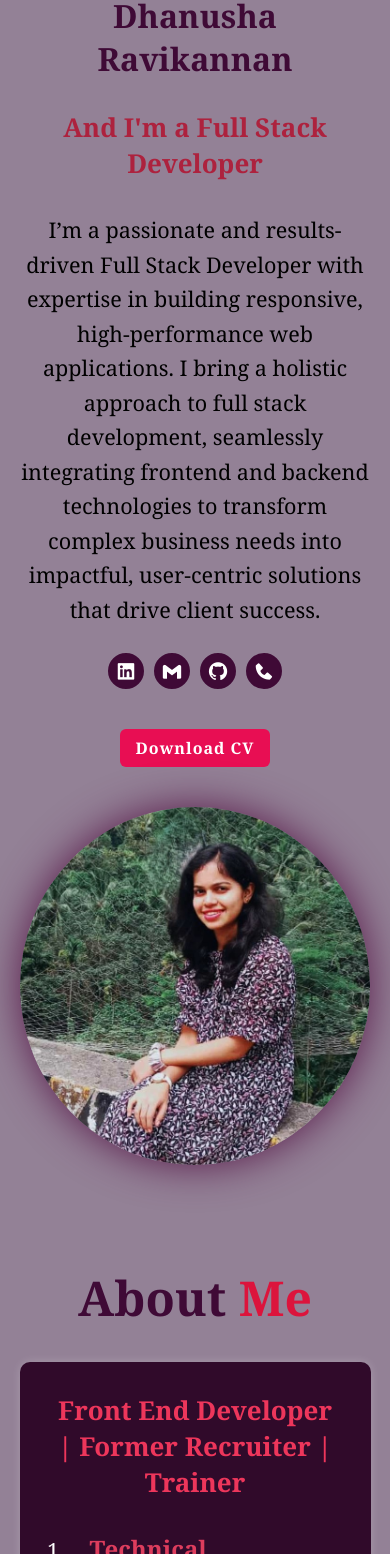
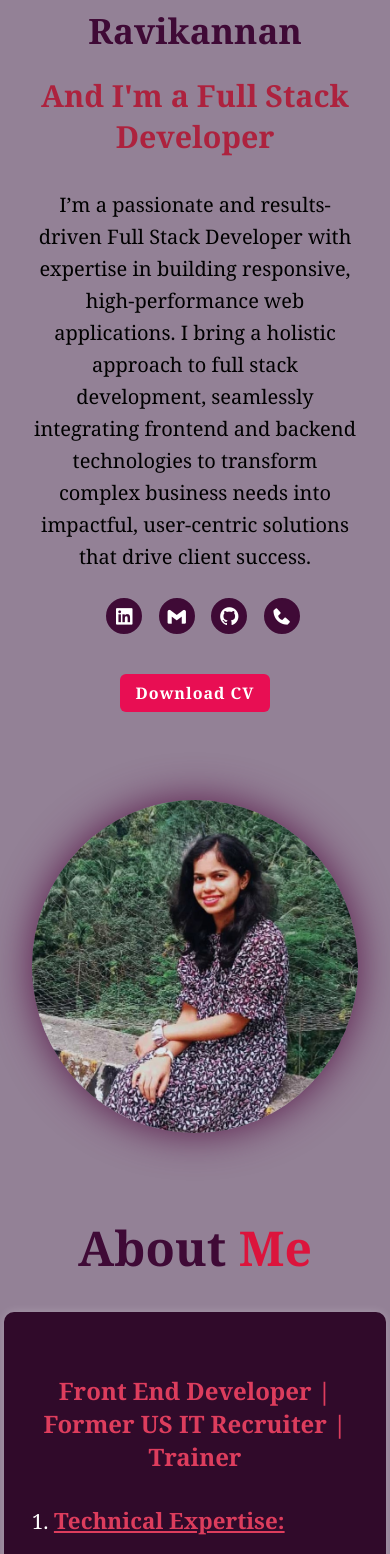
Before and after one commit to Dhanusha-Ravikannan/Protfolio-, a React (Create React App) app in the folder protfolio/: page / in a window 390 px wide. Shown: the part 194-1748 px from the top of the page. Built offline with nearby package versions, Linux system fonts and the light colour scheme.

Commit message:
pages made responsive

```diff
--- a/protfolio/src/Components/About.css
+++ b/protfolio/src/Components/About.css
@@ -22,7 +22,7 @@
 
 .about {
   text-align: center;
-  width: 90%;
+  width: 85%;
   background-color: rgb(48, 10, 42);
   padding: 30px;
   border-radius: 10px;
@@ -30,9 +30,11 @@
   color: white;
 }
 
-h4 {
-  font-size: 26px;
+.about h3 {
+  font-size: 1.8rem;
   color: rgb(237, 54, 91);
+  color: rgb(221, 61, 93);
+
 }
 
 .about-list {
@@ -64,9 +66,8 @@ h4 {
 
 .about-list strong {
   font-size: 1.5rem;
-  color: aqua;
-  color: rgb(203, 74, 128);
   color: rgb(221, 61, 93);
+  text-decoration: underline;
 
 }
 
@@ -76,3 +77,44 @@ h4 {
   font-size: 1.3rem;
   width: 97%;
 }
+
+
+@media screen and (max-width: 480px) {
+  .about h3 {
+    font-size: 1.5rem;
+    color: rgb(237, 54, 91);
+    color: rgb(221, 61, 93);
+
+
+  }
+
+  .about-list strong {
+
+    font-size: 1.4rem;
+    color: rgb(221, 61, 93);
+    text-decoration: underline;
+
+  }
+  .about-list li {
+    text-align: left;
+    padding-left: 0px;
+    font-size: 1.3rem;
+    width: 97%;
+
+  }
+
+  .about {
+    text-align: center;
+    width: 98%;
+    background-color: rgb(48, 10, 42);
+    padding: 30px;
+    border-radius: 10px;
+    box-shadow: 0px 0px 10px rgba(255, 255, 255, 0.2);
+    color: white;
+  }
+
+  .about-title{
+    margin-top: 2rem;
+  }
+
+}
--- a/protfolio/src/Components/About.jsx
+++ b/protfolio/src/Components/About.jsx
@@ -10,7 +10,7 @@ const About = () => {
         </div>
 
         <section className="about">
-          <h4>Front End Developer | Former Recruiter | Trainer </h4>
+          <h3>Front End Developer | Former US IT Recruiter | Trainer </h3>
 
           <ol className="about-list">
             <li>
@@ -74,7 +74,7 @@ const About = () => {
             <br />
             <br />
             <li>
-              <strong>Additional Experience </strong>
+              <strong>Additional Experience: </strong>
               <ul>
                 <li>
                   <b>Frontend Development Trainer: </b>
--- a/protfolio/src/Components/Contact.css
+++ b/protfolio/src/Components/Contact.css
@@ -13,7 +13,7 @@
 
 .back {
   background-color: rgb(51, 10, 44);
-  max-width: 90%;
+  max-width: 85%;
   padding: 2rem;
   border-radius: 8px;
   display: flex;
@@ -24,14 +24,13 @@
 }
 
 .contact-container h2 {
-  font-size: 3rem;
+  font-size: 3.2rem;
   color: rgb(51, 10, 44);
   font-weight: bold;
   margin-bottom: 2rem;
 }
 
 .sub-title {
-  background-color: rgb(51, 10, 44);
   max-width: 90%;
   padding: 1rem;
   border-radius: 5px;
@@ -97,7 +96,15 @@ button:hover {
 
 .back:hover {
   cursor: pointer;
-  box-shadow: 0 0 10px rgb(103, 16, 97);
+  box-shadow: 0 0 10px rgb(205, 198, 204);
+}
+
+.back:hover{
+  background-color: #260e1f;
+  box-shadow: 0 0 20px rgb(103, 16, 97);
+  box-shadow: 0 0 10px rgb(205, 198, 204);
+  cursor: pointer;
+
 }
 
 @media (max-width: 1024px) {
@@ -137,17 +144,20 @@ button:hover {
   .back {
     max-width: 100%;
     padding: 1rem;
+    padding-bottom: 2rem;
+    margin-top: 0rem;
   }
   h2 {
     font-size: 1.8rem;
   }
   .sub-title {
-    font-size: 0.9rem;
-    padding: 0.8rem;
+    font-size: 1.2rem;
+    padding: 0rem;
   }
   .home-scl {
-    gap: 10px;
+    gap: 0.5px;
   }
+
   button {
     font-size: 0.85rem;
     padding: 8px 16px;
@@ -155,4 +165,14 @@ button:hover {
   .copy-right {
     font-size: 13px;
   }
+
+  .contact-left p {
+    font-size: 1.2rem;
+    margin-top: 10px;
+  }
+
+  .contact-left {
+    margin-top: 2.5rem;
+
+  }
 }
--- a/protfolio/src/Components/Experience.css
+++ b/protfolio/src/Components/Experience.css
@@ -25,7 +25,7 @@
 .experience-card {
   background-color: rgb(46, 11, 41);
   color: white;
-  padding: 30px;
+  padding: 60px;
   margin: 0rem auto;
   border-radius: 10px;
   width: 100%;
@@ -37,7 +37,7 @@
 .experience-card h3 {
   color: rgb(237, 85, 115);
   color: rgb(237, 54, 91);
-  font-size: 1.8rem;
+  font-size: 2rem;
   margin: 0 auto 20px auto;
   text-align: center;
   text-decoration: underline;
@@ -48,6 +48,7 @@
   margin: 5px 0;
   line-height: 1.6;
   font-size: 1.2rem;
+  font-size: 1.3rem;
 }
 
 .experience-card ul {
@@ -59,7 +60,7 @@
   font-size: 1rem;
   margin-bottom: 8px;
   list-style-type: disc;
-  font-size: 1.2rem;
+  font-size: 1.3rem;
 }
 
 .experience-card strong {
@@ -69,6 +70,7 @@
 .experience-card:hover {
   background-color: #260e1f;
   box-shadow: 0 0 20px rgb(103, 16, 97);
+  box-shadow: 0 0 10px rgb(205, 198, 204);
   cursor: pointer;
 }
 
@@ -96,7 +98,7 @@
 
 @media screen and (max-width: 480px) {
   .exp-head {
-    font-size: 1.8rem;
+    font-size: 2.7rem;
     padding: 1rem 0.5rem;
   }
 
@@ -105,11 +107,35 @@
   }
 
   .experience-card h3 {
-    font-size: 1.3rem;
+    font-size: 1.5rem;
+    margin-top: 1.2rem;
+
   }
 
   .experience-card p,
   .experience-card li {
-    font-size: 0.95rem;
+    font-size: 1.15rem;
+  }
+
+  .experience-card p {
+    padding-left: 1rem;
+
+  }
+
+  .experience-card ul {
+    padding-left: 30px;
+    margin-top: 10px;
+  }
+
+  .experience-card {
+    background-color: rgb(46, 11, 41);
+    color: white;
+    padding: 30px;
+    margin: 0rem auto;
+    border-radius: 10px;
+    width: 100%;
+    max-width: 74rem;
+    box-shadow: 0px 0px 10px rgba(255, 255, 255, 0.2);
+    transition: all 0.3s ease;
   }
 }
--- a/protfolio/src/Components/Landing.css
+++ b/protfolio/src/Components/Landing.css
@@ -22,7 +22,8 @@
 }
 
 .home-content h3 {
-    font-size: 32px;
+
+    font-size: 2.5rem;
     font-weight: 700;
     animation: slideRight 1s ease forwards;
     color: rgb(200, 37, 80);
@@ -30,18 +31,21 @@
 }
 
 .home-content h1 {
-    font-size: 56px;
+
+    font-size: 4rem;
     font-weight: 700;
     margin: -3px 0;
     animation: slideRight 1s ease forwards;
     color: rgb(63, 10, 54);
+    margin-top: 1rem;
 }
 
 .home-content p {
     margin-top: 2rem;
-    font-size: 1.1rem;
+    font-size: 1.39rem;
     animation: slideRight 1s ease forwards;
     animation-delay: 1s;
+
 }
 
 .home-scl {
@@ -191,6 +195,7 @@
 
     .home-content h1 {
         font-size: 42px;
+        margin-top: 1rem;
     }
 
     .home-content h3 {
@@ -198,7 +203,7 @@
     }
 
     .home-content p {
-        font-size: 1rem;
+        font-size: 1.3rem;
         line-height: 1.6;
     }
 
@@ -221,16 +226,20 @@
 
 @media (max-width: 480px) {
     .home-content h1 {
-        font-size: 32px;
+        font-size: 35px;
+        margin-top: 1rem;
     }
 
     .home-content h3 {
-        font-size: 26px;
+        font-size: 1.9rem;
         color: rgb(173, 34, 62);
+        margin-top: 1.5rem;
     }
 
     .home-content p {
-        font-size: 0.95rem;
+        font-size:1.25rem;
+        color: black;
+
     }
 
     .btn-box {
@@ -240,12 +249,30 @@
 
     .home-image {
         max-width: 350px;
-        margin-top: 2.5rem;
+        margin-top: 5.5rem;
     }
 
     .home-scl a {
         width: 36px;
         height: 36px;
         font-size: 18px;
+        margin-left: 1rem;
     }
+
+    .home {
+        display: flex;
+        align-items: center;
+        justify-content: space-between;
+        flex-wrap: wrap;
+        min-height: 100vh;
+        background-color: rgb(147, 129, 150);
+        padding: 0px ;
+        padding-left: 2rem;
+        padding-right: 2rem;
+
+    }
+
+
+
+
 }
--- a/protfolio/src/Components/Landing.jsx
+++ b/protfolio/src/Components/Landing.jsx
@@ -21,7 +21,7 @@ const Landing = () => {
             And I'm a Full Stack Developer
           </h3>
 
-          <p style={{ fontSize: "1.35rem" }}>
+          <p >
             I’m a passionate and results-driven Full Stack Developer with
             expertise in building responsive, high-performance web applications.
             I bring a holistic approach to full stack development, seamlessly
--- a/protfolio/src/Components/Navbar..jsx
+++ b/protfolio/src/Components/Navbar..jsx
@@ -10,7 +10,7 @@ const Navbar = () => {
       <nav className="navbar">
         <div className="navbar-container">
           <div className={`navbar-links ${isOpen ? "open" : ""}`}>
-            <a href="#home">Home</a>
+            <a href="#home" style={{color:'rgb(188, 6, 42)'}}>Home</a>
             <a href="#about">About</a>
             <a href="#skills">Skills</a>
             <a href="#projects">Projects</a>
--- a/protfolio/src/Components/Navbar.css
+++ b/protfolio/src/Components/Navbar.css
@@ -30,16 +30,16 @@
   position: relative;
   text-decoration: none;
   color: rgb(63, 10, 54);
-  font-size: 1.5rem;
+  font-size: 1.8rem;
   font-weight: bold;
-  padding: 10px;
+  padding: 6px;
   transition: 0.3s ease-in-out;
   border-radius: 5px;
 }
 
 .navbar-links a:hover {
   color: rgb(188, 6, 42);
-  font-size: 1.8rem;
+  font-size: 1.9rem;
 }
 
 .navbar-links a::after {
--- a/protfolio/src/Components/Project.css
+++ b/protfolio/src/Components/Project.css
@@ -20,6 +20,9 @@
   grid-template-columns: repeat(auto-fit, minmax(300px, 1fr));
   gap: 2rem;
   padding: 0 1rem;
+  padding-left: 4rem;
+  padding-right: 4rem;
+
 }
 
 .project-card {
@@ -30,6 +33,7 @@
   transition: transform 0.3s ease;
   padding: 20px;
   background-color: rgb(51, 10, 44);
+  margin-top: 2rem;
 
 }
 
@@ -37,6 +41,7 @@
 
 color: rgb(235, 64, 98);
  text-align: center;
+ font-size: 1.6rem;
 }
 .project-card:hover {
   transform: translateY(-5px);
@@ -85,6 +90,7 @@ color: rgb(235, 64, 98);
   font-size: 14px;
   font-weight: bold;
   color: rgb(226, 72, 98);
+  background-color: aliceblue;
 
 }
 
@@ -113,6 +119,7 @@ color: rgb(235, 64, 98);
   color: rgb(226, 72, 98);
   font-weight: bold;
   text-decoration: underline;
+  font-size: 1.1rem;
 }
 
 .github-link:hover {
@@ -121,3 +128,33 @@ color: rgb(235, 64, 98);
   color: rgb(238, 227, 229);
 
 }
+
+@media screen and (max-width: 480px) {
+.projects-container {
+  padding: 0rem;
+
+}
+
+.project-card {
+  background-color: #fff;
+  border-radius: 16px;
+  box-shadow: 0 4px 12px rgba(0, 0, 0, 0.1);
+  overflow: hidden;
+  transition: transform 0.3s ease;
+  padding: 20px;
+  background-color: rgb(51, 10, 44);
+  margin-top: 0rem;
+
+}
+
+
+.projects-grid {
+  display: grid;
+  grid-template-columns: repeat(auto-fit, minmax(300px, 1fr));
+  gap: 2rem;
+  padding: 0 1rem;
+  /* padding-left: 0rem;
+  padding-right: 0rem; */
+
+}
+}
--- a/protfolio/src/Components/Project.jsx
+++ b/protfolio/src/Components/Project.jsx
@@ -113,8 +113,9 @@ const Project = () => {
                   target="_blank"
                   rel="noopener noreferrer"
                 >
-                  View on GitHub
+                  View on GitHub    <i className="bx bxl-github"></i>
                 </a>
+
               </div>
             </div>
           </div>
--- a/protfolio/src/Components/Skills.css
+++ b/protfolio/src/Components/Skills.css
@@ -27,7 +27,7 @@ h3 {
 
 .skills-grid {
   display: flex;
-  gap: 20px;
+  gap: 50px;
   width: 100%;
   justify-content: center;
   padding: 10px;
@@ -115,3 +115,8 @@ h3 {
     font-size: 26px;
   }
 }
+
+
+.heading-name{
+  color: #c71a54;
+}
```
Also changed, not shown: protfolio/src/Components/Skills.jsx (+5 -5 lines).
